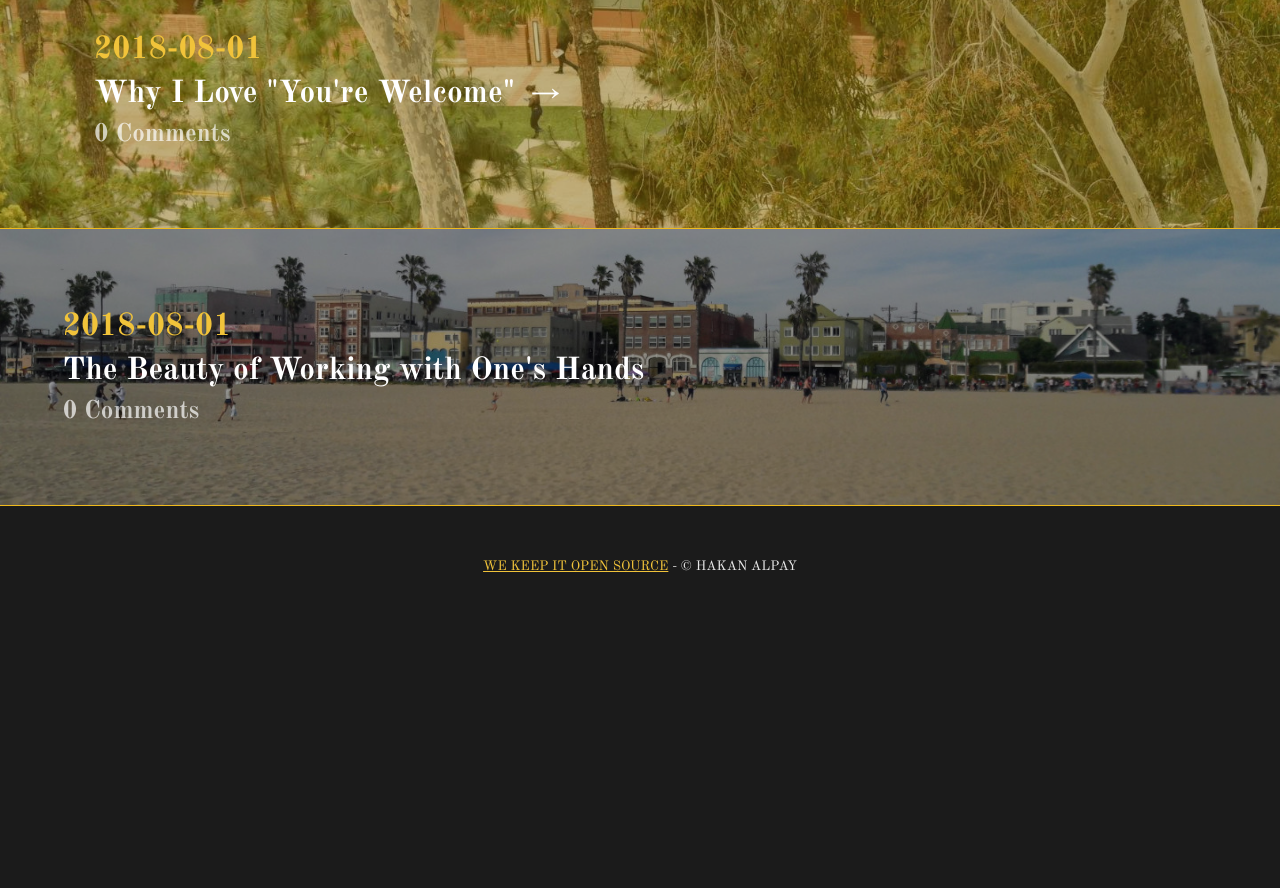
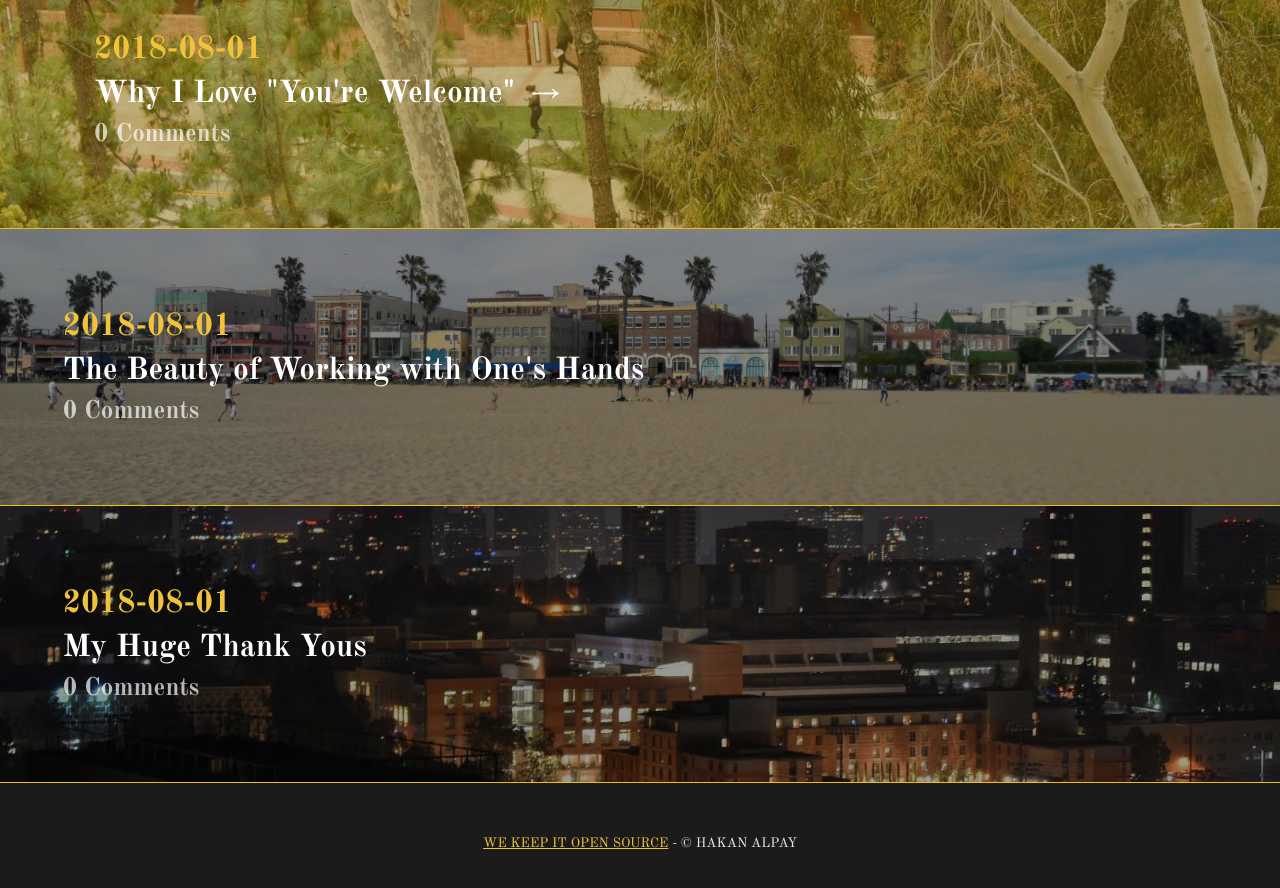
Before and after one commit to Kimeiga/life-of-kimeiga, a Jekyll site: the page built from index.html, in a window 1280 px wide and 900 px high, scrolled down 734 px. Shown: the top 888 px of the window. Built offline with Jekyll 4.4.1, drawn with Linux system fonts in a browser that asks for light colours; nearby versions of some CDN libraries; the list of posts is cut into pages by our own code; comment, search, counter and statistics services are not loaded; a file with an impossible date is left out; before the commit the page ends 1357 px from its top, so only the background shows below that.

Commit message:
Update 2018-08-01-my-huge-thank-yous.md

```diff
--- a/_posts/2018-08-01-my-huge-thank-yous.md
+++ b/_posts/2018-08-01-my-huge-thank-yous.md
@@ -1,9 +1,8 @@
 ---
 layout: post
 title: My Huge Thank Yous
-date: {}
+date: 2018-08-01
 image: ucla-view.jpg
-published: true
 ---
 
 This page exists just to say thank you to all the people whose work I've used and people who have supported me in life. 🙇‍
```
